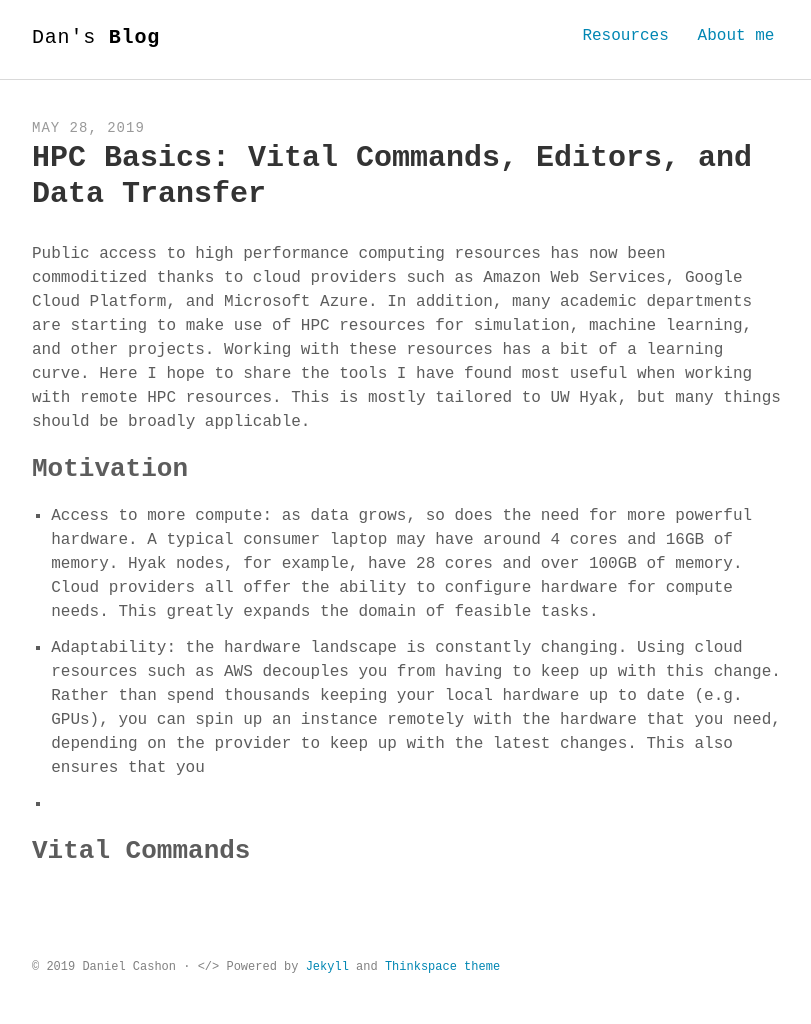
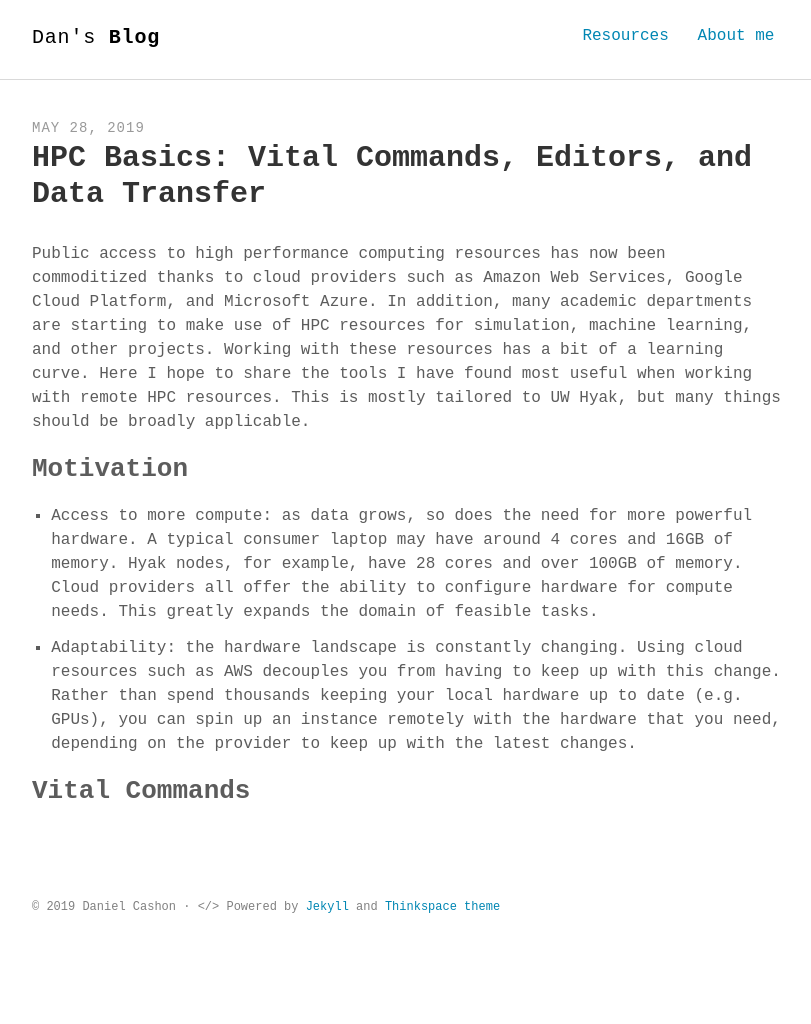
Before and after one commit to dcashon/dcashon.github.io, a Jekyll site: the page built from _posts/2019-05-28-hpc_basics_part_1.md, in a window 1280 px wide. Shown: the whole page, without its empty margins (232-1043 px from the left). Built offline with Jekyll 4.4.1, drawn with Linux system fonts in a browser that asks for light colours; some web fonts are replaced; after the commit the page ends 964 px from its top, so only the background shows below that.

Commit message:
Update 2019-05-28-hpc_basics_part_1.md

```diff
--- a/_posts/2019-05-28-hpc_basics_part_1.md
+++ b/_posts/2019-05-28-hpc_basics_part_1.md
@@ -12,8 +12,6 @@ Google Cloud Platform, and Microsoft Azure. In addition, many academic departmen
 ## Motivation
 1. Access to more compute: as data grows, so does the need for more powerful hardware. A typical consumer laptop may have around 4 cores and 16GB of memory. Hyak nodes, for example, have 28 cores and over 100GB of memory. Cloud providers all offer the ability to configure hardware for compute needs. This greatly expands the domain of feasible tasks.
 
-2. Adaptability: the hardware landscape is constantly changing. Using cloud resources such as AWS decouples you from having to keep up with this change. Rather than spend thousands keeping your local hardware up to date (e.g. GPUs), you can spin up an instance remotely with the hardware that you need, depending on the provider to keep up with the latest changes. This also ensures that you
-
-3.
+2. Adaptability: the hardware landscape is constantly changing. Using cloud resources such as AWS decouples you from having to keep up with this change. Rather than spend thousands keeping your local hardware up to date (e.g. GPUs), you can spin up an instance remotely with the hardware that you need, depending on the provider to keep up with the latest changes.
 
 ## Vital Commands
```
